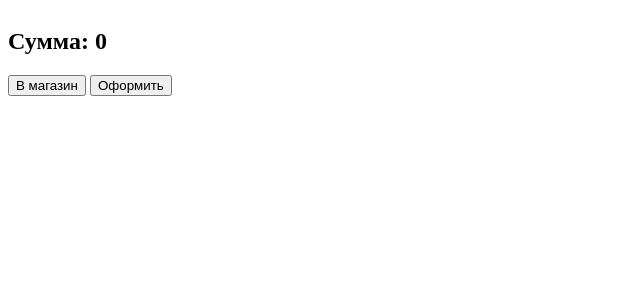
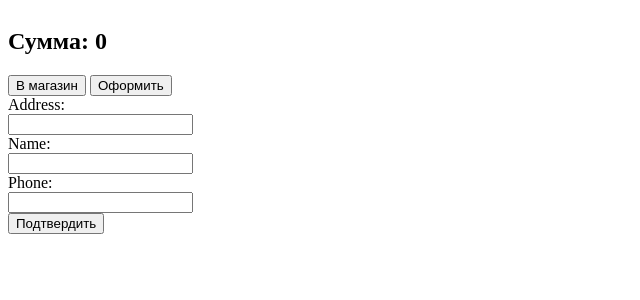
Before and after one commit to SamsaraKid/Lesson72_DjangoCart, a Django app: page /cart/ in a window 1280 px wide. Shown: the top 300 px of the page, without its empty margins (0-640 px from the left). Run offline with Django 4.2, Linux system fonts and the light colour scheme; data that the repository does not hold is empty.

Commit message:
новая форма с валидацией

```diff
--- /dev/null
+++ b/app/forms.py
@@ -0,0 +1,8 @@
+from django import forms
+from django.core.validators import RegexValidator
+
+
+class MyForm(forms.Form):
+    address = forms.CharField()
+    name = forms.CharField()
+    phone = forms.CharField(validators=[RegexValidator('[+7][0-9]{10}', message='Неверный номер')])
--- a/app/static/main.js
+++ b/app/static/main.js
@@ -3,9 +3,22 @@ let fin = document.getElementById('fin')
 let forma = document.getElementById('forma')
 let fin2 = document.getElementById('fin2')
 let fin3 = document.getElementById('fin3')
+let fin4 = document.getElementById('fin4')
+let forma1 = document.getElementById('forma1')
+let myformbut = document.getElementById('myformbut')
 fin.onclick = f1
 fin2.onclick = f2
 fin3.onclick = f3
+
+
+window.addEventListener('load', function () {
+    let address = document.getElementById('id_address').value
+    let name = document.getElementById('id_name').value
+    let phone = document.getElementById('id_phone').value
+    if ((document.getElementsByClassName('errorlist').length === 0)&&address&&name&&phone){
+        f4()
+    }
+})
 
 
 function f1(){
@@ -71,3 +84,26 @@ function f3(){
         alert('ne ok')
     }
 }
+
+function f4(){
+    console.log('f4')
+    let address = document.getElementById('id_address').value
+    let name = document.getElementById('id_name').value
+    let phone = document.getElementById('id_phone').value
+    if (address&&name&&phone){
+        console.log(address, name, phone)
+        let url = '/cart/complete'
+        $.ajax(url, {
+            method: 'POST',
+            data: {'address': address, 'name': name, 'phone': phone},
+            success: function (responce){
+                console.log(responce.mes)
+                window.location.href = responce.link},
+            error: function (responce){
+                console.log(responce.mes)}
+        })
+    }
+    else{
+        alert('ne ok')
+    }
+}
--- a/app/views.py
+++ b/app/views.py
@@ -6,6 +6,7 @@ from django.views.decorators.csrf import csrf_exempt
 import requests
 import json
 import random
+from.forms import *
 
 
 
@@ -50,10 +51,15 @@ def buy(req, id):
 
 def cart(req):
     items = Korzina.objects.filter(user_id=req.user.id)
+    myform = MyForm()
     summa = 0
     for i in items:
         summa += i.summa
-    data = {'items': items, 'summa': summa}
+    if req.POST:
+        myform = MyForm(req.POST)
+        if myform.is_valid():
+            print('valid')
+    data = {'items': items, 'summa': summa, 'form': myform}
     return render(req, 'cart.html', context=data)
 
 
@@ -107,6 +113,7 @@ def pobeda(req):
 
 @method_decorator(csrf_exempt, name='dispatch')
 def cartcomplete(req):
+    print('run')
     if req.POST:
         address = req.POST.get('address')
         name = req.POST.get('name')
--- a/templates/cart.html
+++ b/templates/cart.html
@@ -42,7 +42,24 @@
             <input type="button" value="Подтвердить через Fetch" id="fin2">
             <input type="button" value="Подтвердить через AJAX" id="fin3">
         </form>
+
     </div>
+
+    <div>
+        <form action="" novalidate method="post" id="forma1">
+            {% csrf_token %}
+            {% for f in form %}
+                <div>{{ f.label_tag }}</div>
+                <div>{{ f }}</div>
+                <div>{{ f.errors }}</div>
+            {% endfor %}
+            <input type="submit" value="Подтвердить" id="myformbut">
+{#            <input type="button" value="Подтвердить через AJAX" id="fin4">#}
+        </form>
+
+    </div>
+
+
 
 <script>
     // передаём токен в js
```
Also changed, not shown: db.sqlite3.
